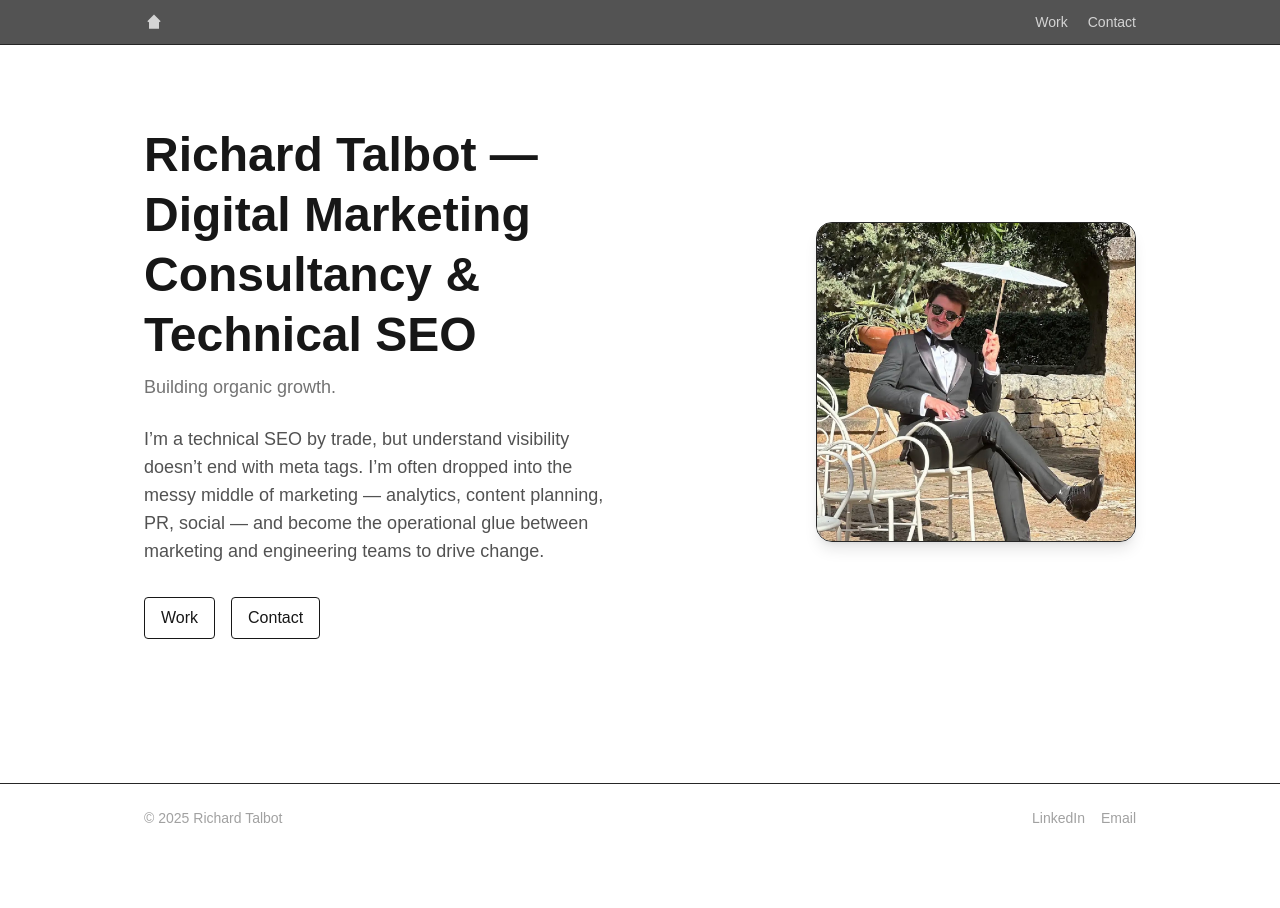
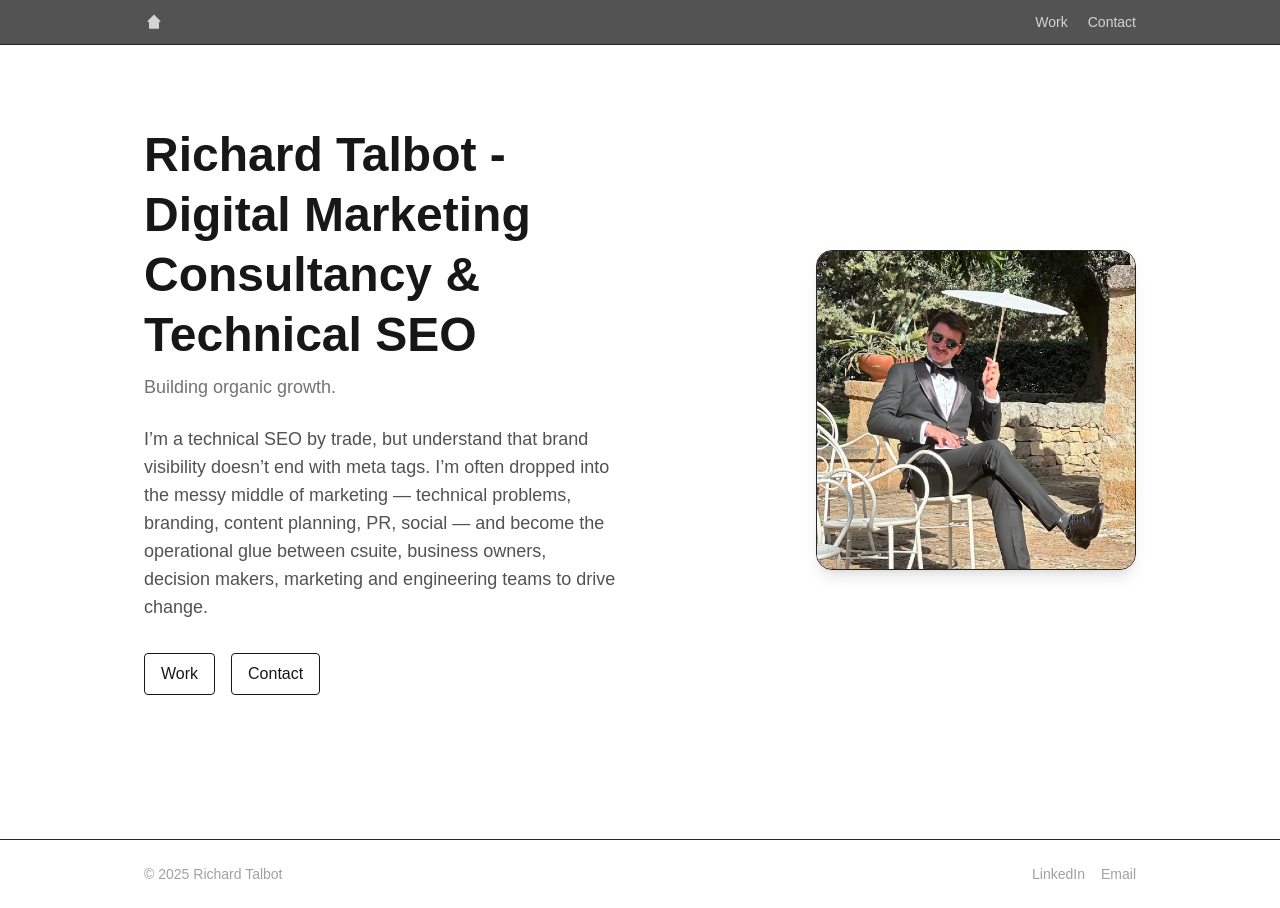
Before and after one commit to rht55/seo-site, a Next.js app: page / in a window 1280 px wide. Before the commit the page ends 852 px from the top, so only its background shows below. Built offline with nearby package versions, Linux system fonts and the light colour scheme.

Commit message:
Update page.tsx

```diff
--- a/app/page.tsx
+++ b/app/page.tsx
@@ -7,17 +7,17 @@ export default function Home() {
         {/* Text block */}
         <div>
           <h1 className="text-4xl md:text-5xl font-semibold leading-tight">
-            Richard Talbot — Digital Marketing Consultancy &amp; Technical SEO
+            Richard Talbot - Digital Marketing Consultancy &amp; Technical SEO
           </h1>
           <p className="mt-2 text-lg text-neutral-500">
             Building organic growth.
           </p>
 
           <p className="mt-6 text-lg text-neutral-600">
-            I’m a technical SEO by trade, but understand visibility doesn’t end
+            I’m a technical SEO by trade, but understand that brand visibility doesn’t end
             with meta tags. I’m often dropped into the messy middle of marketing
-             — analytics, content planning, PR, social — and become the
-            operational glue between marketing and engineering teams to drive change.
+             — technical problems, branding, content planning, PR, social — and become the
+            operational glue between csuite, business owners, decision makers, marketing and engineering teams to drive change.
           </p>
 
           {/* CTAs */}
```
